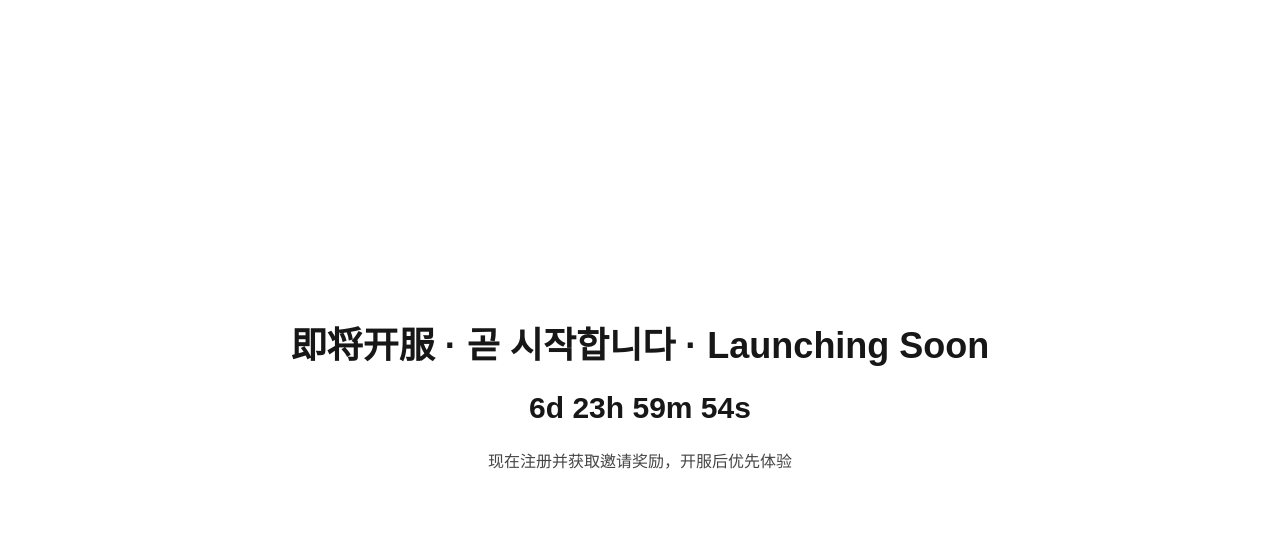
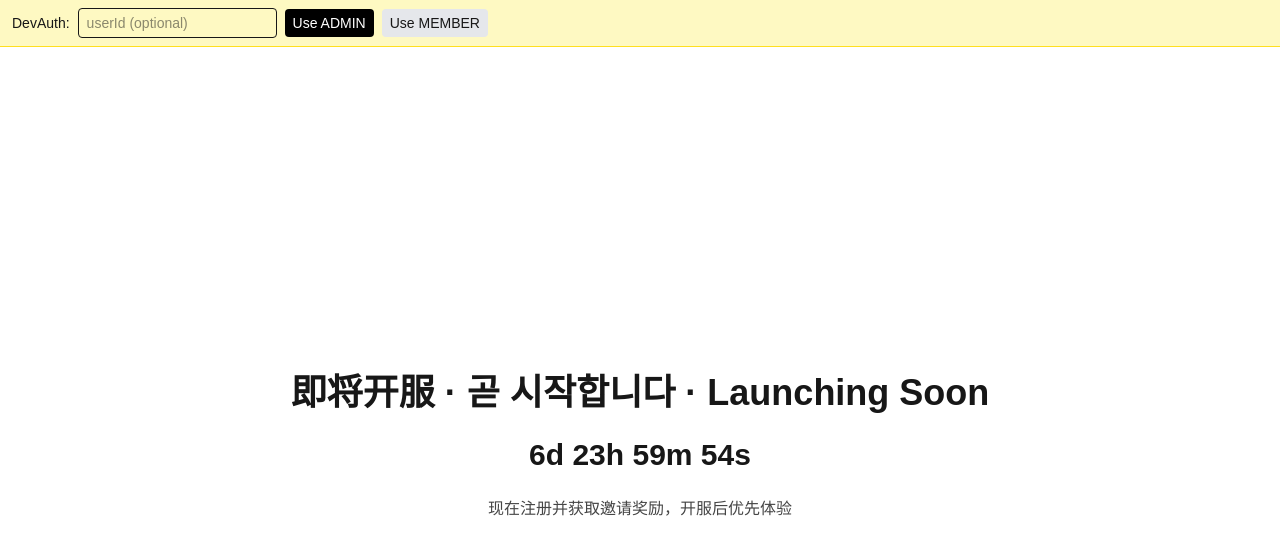
Before and after one commit to TOCUST/BountyHunter, a Next.js app: page /launch in a window 1280 px wide. Shown: the top 554 px of the page. Built offline with nearby package versions, Linux system fonts and the light colour scheme.

Commit message:
chore(dev): add AdminDevBar for quick role/user switching via cookies

```diff
--- a/src/app/layout.tsx
+++ b/src/app/layout.tsx
@@ -2,6 +2,8 @@ import type { Metadata } from "next";
 import { Geist, Geist_Mono } from "next/font/google";
 import "./globals.css";
 import I18nProvider from "@/i18n/provider";
+import dynamic from 'next/dynamic'
+const AdminDevBar = dynamic(() => import('@/components/AdminDevBar'), { ssr: false })
 
 const geistSans = Geist({
   variable: "--font-geist-sans",
@@ -28,7 +30,10 @@ export default function RootLayout({
       <body
         className={`${geistSans.variable} ${geistMono.variable} antialiased`}
       >
-        <I18nProvider>{children}</I18nProvider>
+        <I18nProvider>
+          <AdminDevBar />
+          {children}
+        </I18nProvider>
       </body>
     </html>
   );
--- /dev/null
+++ b/src/components/AdminDevBar.tsx
@@ -0,0 +1,30 @@
+'use client'
+import { useState } from 'react'
+
+export default function AdminDevBar() {
+  const [userId, setUserId] = useState('')
+
+  function setCookie(name: string, value: string) {
+    document.cookie = `${name}=${encodeURIComponent(value)}; path=/;`
+  }
+
+  function randomId() {
+    try { return crypto.randomUUID() } catch { return Math.random().toString(36).slice(2, 10) }
+  }
+
+  const apply = (role: 'ADMIN'|'MEMBER') => {
+    const id = userId || randomId()
+    setCookie('dev_user_id', id)
+    setCookie('dev_user_role', role)
+    location.reload()
+  }
+
+  return (
+    <div className="w-full bg-yellow-100 border-b border-yellow-300 text-sm px-3 py-2 flex items-center gap-2">
+      <span className="font-medium">DevAuth:</span>
+      <input value={userId} onChange={e=>setUserId(e.target.value)} placeholder="userId (optional)" className="px-2 py-1 border rounded" />
+      <button onClick={()=>apply('ADMIN')} className="px-2 py-1 bg-black text-white rounded">Use ADMIN</button>
+      <button onClick={()=>apply('MEMBER')} className="px-2 py-1 bg-gray-200 rounded">Use MEMBER</button>
+    </div>
+  )
+}
```
